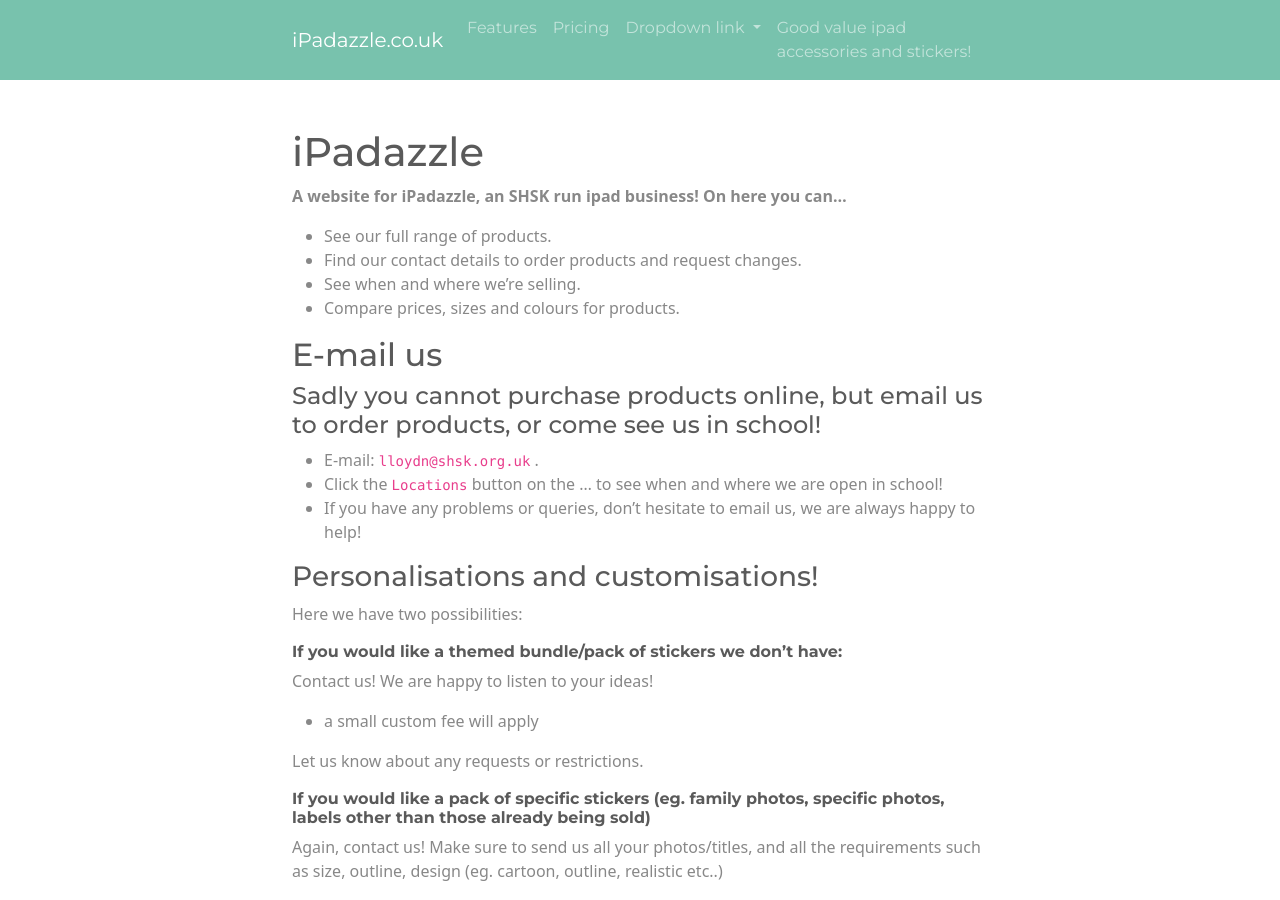
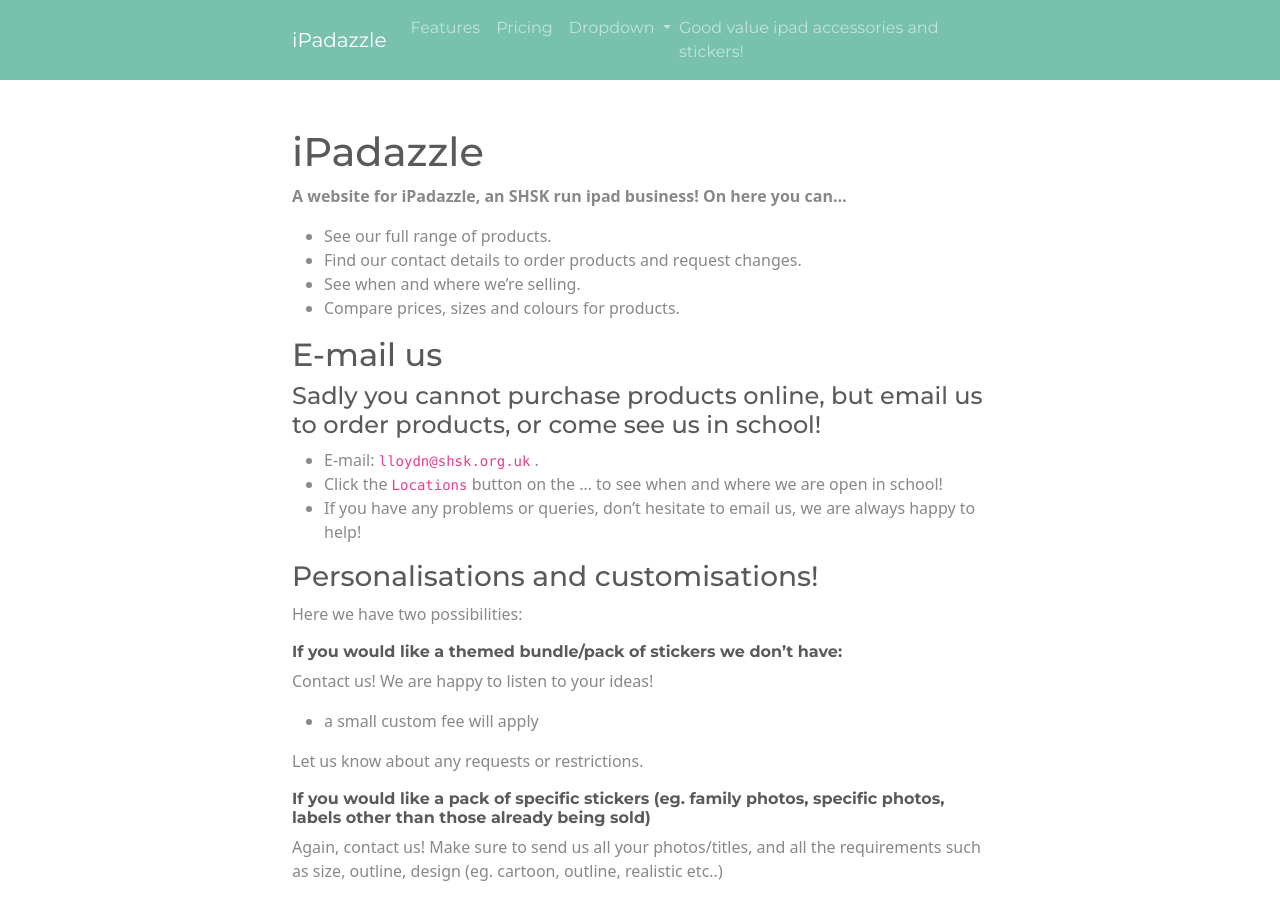
Before and after one commit to NatashaCELloyd/NatashaCELloyd.github.io, a Jekyll site: the page built from index.md, in a window 1280 px wide and 900 px high. Built offline with Jekyll 4.4.1, drawn with Linux system fonts in a browser that asks for light colours.

Commit message:
more navbar work

```diff
--- a/_includes/header.html
+++ b/_includes/header.html
@@ -1,6 +1,6 @@
 <nav class="navbar navbar-expand-lg navbar-dark bg-primary">
   <div class="container">
-    <a class="navbar-brand" rel="author" href="{{ "/" | relative_url }}">{{ site.title | escape }}</a>
+    <a class="navbar-brand" rel="author" href="{{ "/" | relative_url }}">iPadazzle</a>
 
     {%- assign page_paths = site.header_pages -%}
     <button class="navbar-toggler" type="button" data-bs-toggle="collapse" data-bs-target="#navbarSupportedContent" aria-controls="navbarSupportedContent" aria-expanded="false" aria-label="Toggle navigation">
@@ -15,18 +15,19 @@
           <a class="nav-link" href="#">Pricing</a>
         </li>
         <li class="nav-item dropdown">
-          <a class="nav-link dropdown-toggle" href="#" id="navbarDropdownMenuLink" role="button" data-toggle="dropdown" aria-haspopup="true" aria-expanded="false">
-            Dropdown link
+          <a class="nav-link dropdown-toggle" href="#" id="navbarDropdown" role="button" data-toggle="dropdown" aria-haspopup="true" aria-expanded="false">
+            Dropdown
           </a>
-          <div class="dropdown-menu" aria-labelledby="navbarDropdownMenuLink">
+          <div class="dropdown-menu" aria-labelledby="navbarDropdown">
             <a class="dropdown-item" href="#">Action</a>
             <a class="dropdown-item" href="#">Another action</a>
+            <div class="dropdown-divider"></div>
             <a class="dropdown-item" href="#">Something else here</a>
           </div>
         </li>
-        <li class="nav-item">
-          <a class="nav-link" href="{{ site.github.repository_url }}">Good value ipad accessories and stickers!</a>
-        </li>
+        <span class="navbar-text">
+          Good value ipad accessories and stickers!
+        </span>
       </ul>
     </div>
   </div>
```
